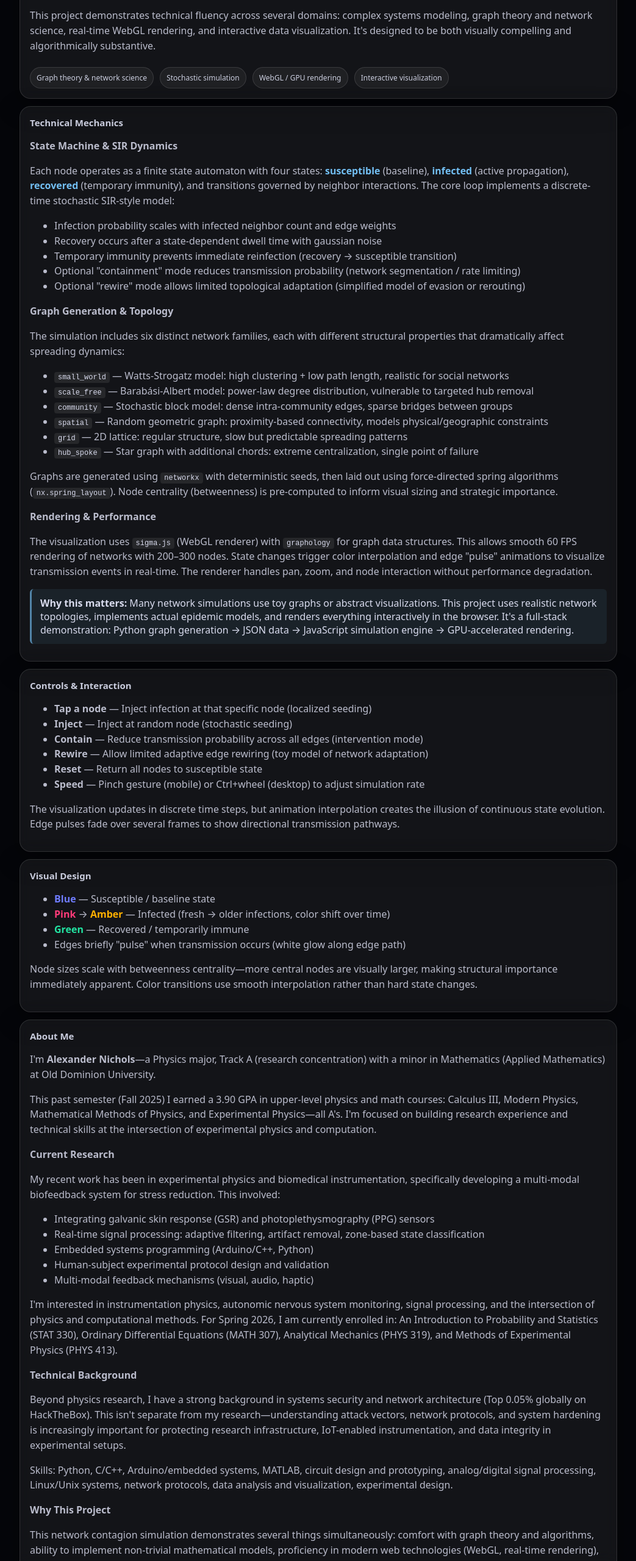
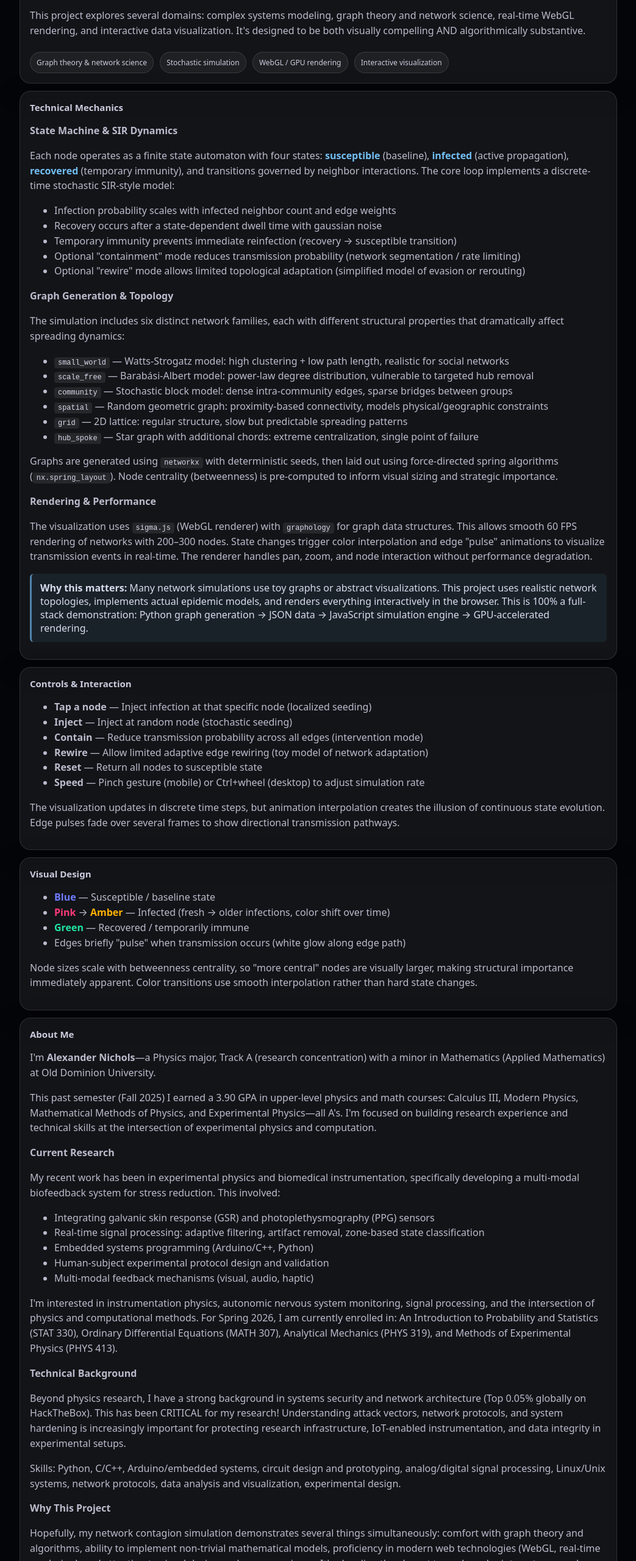
Before and after one commit to neutrinoevent/network-contagion, a plain HTML site: page about.html in a window 1280 px wide. Shown: the part 240-2800 px from the top of the page at 61% size, without its empty margins (118-1161 px from the left). Drawn offline with Linux system fonts and the light colour scheme.

Commit message:
Updated about.html

```diff
--- a/about.html
+++ b/about.html
@@ -90,9 +90,9 @@
         systemic failures, or adversarial propagation—depending on how you interpret the state transitions.
       </p>
       <p>
-        This project demonstrates technical fluency across several domains: complex systems modeling,
+        This project explores several domains: complex systems modeling,
         graph theory and network science, real-time WebGL rendering, and interactive data visualization.
-        It's designed to be both visually compelling and algorithmically substantive.
+        It's designed to be both visually compelling AND algorithmically substantive.
       </p>
 
       <div>
@@ -149,7 +149,7 @@
       <div class="callout">
         <strong>Why this matters:</strong> Many network simulations use toy graphs or abstract visualizations.
         This project uses realistic network topologies, implements actual epidemic models, and renders everything
-        interactively in the browser. It's a full-stack demonstration: Python graph generation → JSON data →
+        interactively in the browser. This is 100% a full-stack demonstration: Python graph generation → JSON data →
         JavaScript simulation engine → GPU-accelerated rendering.
       </div>
     </div>
@@ -179,7 +179,7 @@
         <li>Edges briefly "pulse" when transmission occurs (white glow along edge path)</li>
       </ul>
       <p>
-        Node sizes scale with betweenness centrality—more central nodes are visually larger, making structural
+        Node sizes scale with betweenness centrality, so "more central" nodes are visually larger, making structural
         importance immediately apparent. Color transitions use smooth interpolation rather than hard state changes.
       </p>
     </div>
@@ -218,21 +218,21 @@
       <p><strong>Technical Background</strong></p>
       <p>
         Beyond physics research, I have a strong background in systems security and network architecture
-        (Top 0.05% globally on HackTheBox). This isn't separate from my research—understanding attack vectors,
+        (Top 0.05% globally on HackTheBox). This has been CRITICAL for my research! Understanding attack vectors,
         network protocols, and system hardening is increasingly important for protecting research infrastructure,
         IoT-enabled instrumentation, and data integrity in experimental setups.
       </p>
       <p>
-        Skills: Python, C/C++, Arduino/embedded systems, MATLAB, circuit design and prototyping, analog/digital signal processing,
+        Skills: Python, C/C++, Arduino/embedded systems, circuit design and prototyping, analog/digital signal processing,
         Linux/Unix systems, network protocols, data analysis and visualization, experimental design.
       </p>
 
       <p><strong>Why This Project</strong></p>
       <p>
-        This network contagion simulation demonstrates several things simultaneously: comfort with graph theory and algorithms,
+        Hopefully, my network contagion simulation demonstrates several things simultaneously: comfort with graph theory and algorithms,
         ability to implement non-trivial mathematical models, proficiency in modern web technologies (WebGL, real-time rendering),
         and attention to visual design and user experience. It's also directly relevant to my broader interests—complex systems,
-        network dynamics, and computational modeling show up everywhere from epidemiology to neural networks to infrastructure resilience.
+        network dynamics, and computational modeling show up EVERYWHERE from epidemiology to neural networks to infrastructure resilience, etc.
       </p>
 
       <div class="callout">
```
